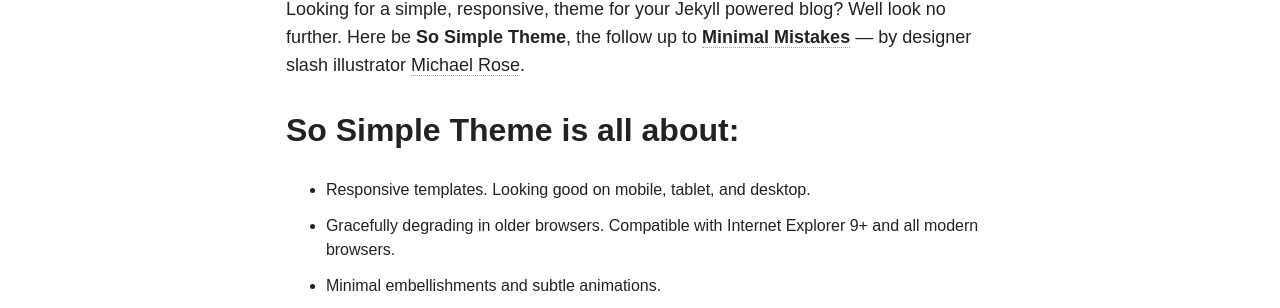
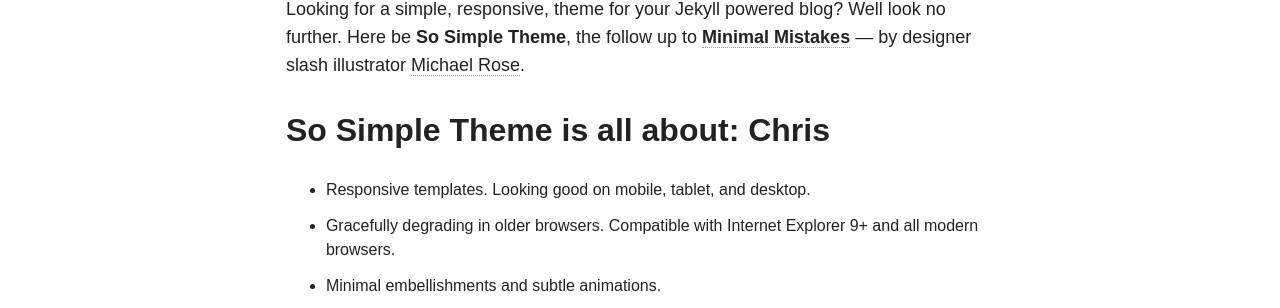
Before and after one commit to vegashat/WindyEwe, a Jekyll site: the page built from about/index.md, in a window 1280 px wide. Shown: the part 1300-1608 px from the top of the page. Built offline with Jekyll 4.4.1, drawn with Linux system fonts in a browser that asks for light colours; nearby versions of some CDN libraries; part of the change alters nothing that is shown.

Commit message:
Updated index.md

```diff
--- a/about/index.md
+++ b/about/index.md
@@ -1,17 +1,18 @@
 ---
 layout: page
 title: About the Windy Ewe
-excerpt: "So Simple is a responsive Jekyll theme for your words and images."
-modified: 2014-08-08T19:44:38.564948-04:00
+excerpt: So Simple is a responsive Jekyll theme for your words and images.
+modified: {}
 image:
-  feature: main-feature.png
+  feature: "main-feature.png"
   credit: WeGraphics
-  creditlink: http://wegraphics.net/downloads/free-ultimate-blurred-background-pack/
+  creditlink: "http://wegraphics.net/downloads/free-ultimate-blurred-background-pack/"
+published: true
 ---
 
 Looking for a simple, responsive, theme for your Jekyll powered blog? Well look no further. Here be **So Simple Theme**, the follow up to [**Minimal Mistakes**](http://mmistakes.github.io/minimal-mistakes) --- by designer slash illustrator [Michael Rose](http://mademistakes.com).
 
-## So Simple Theme is all about:
+## So Simple Theme is all about: Chris
 
 * Responsive templates. Looking good on mobile, tablet, and desktop.
 * Gracefully degrading in older browsers. Compatible with Internet Explorer 9+ and all modern browsers.
```
